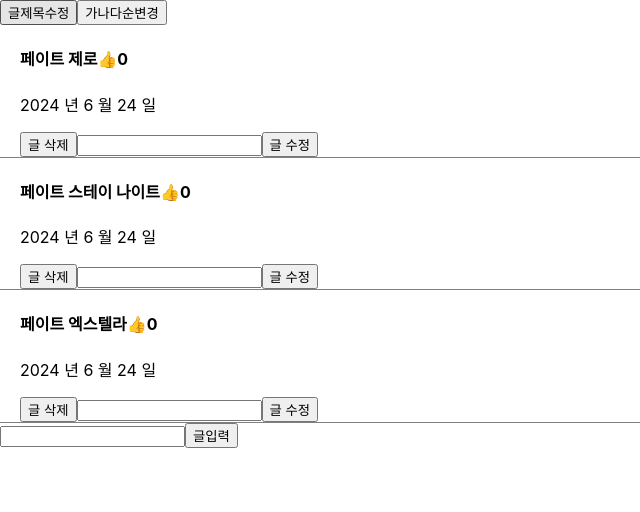
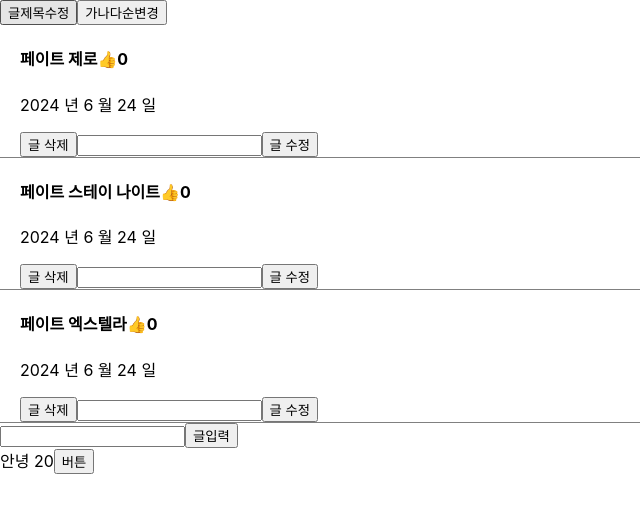
Before and after one commit to KIMHYUNGJU89/practice, a React (Create React App) app: page / in a window 1280 px wide. Shown: the top 512 px of the page, without its empty margins (0-640 px from the left). Built offline with nearby package versions, Linux system fonts and the light colour scheme.

Commit message:
예전 react 문법 연습 및 사이트배포연습

```diff
--- a/package.json
+++ b/package.json
@@ -1,6 +1,7 @@
 {
   "name": "chobab",
   "version": "0.1.0",
+  "homepage": "http://codingapple.com/blog",
   "private": true,
   "dependencies": {
     "@testing-library/jest-dom": "^5.17.0",
--- a/src/App.js
+++ b/src/App.js
@@ -1,6 +1,6 @@
 import logo from './logo.svg';
 import './App.css';
-import { useState } from 'react';
+import React,{ useState } from 'react';
 
 function App() {
   let dates = nowDate();
@@ -87,6 +87,7 @@
           }
           color={'yellow'} /> : null
     }
+    <Modal2></Modal2>
     </div>
 
   );
@@ -102,12 +103,30 @@
     </div>
   );
 }
-
 function nowDate (){
   let dates = new Date();
   let months = dates.getMonth()+1;
   return dates.getFullYear() + " 년 " + months+ " 월 " + dates.getDate() + " 일 ";
 }
 
-
+class Modal2 extends React.Component {
+  constructor(props){
+    super(props);
+    this.state = {
+      name : 'kim',
+      age : 20
+    }
+  }
+  render(){
+    return(
+      <div>안녕 {this.state.age}
+      <button onClick={() =>{
+        this.setState({age : 21})
+      }}>
+        버튼
+      </button>
+      </div>
+    )
+  }
+}
 export default App;
```
Also changed, not shown: 15 other files (tests, documents, lock files or other folders). Lines whose indentation alone changed are shown as unchanged.
